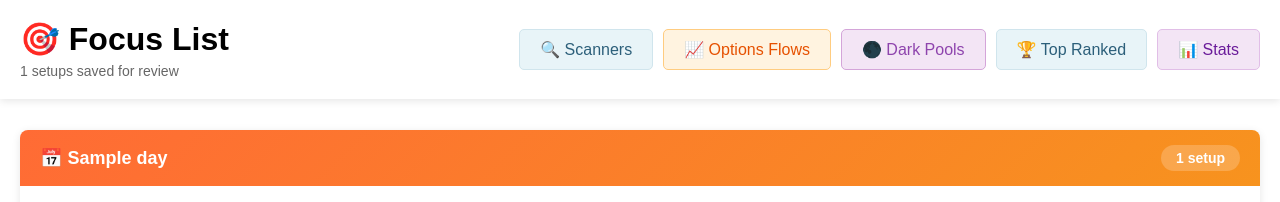
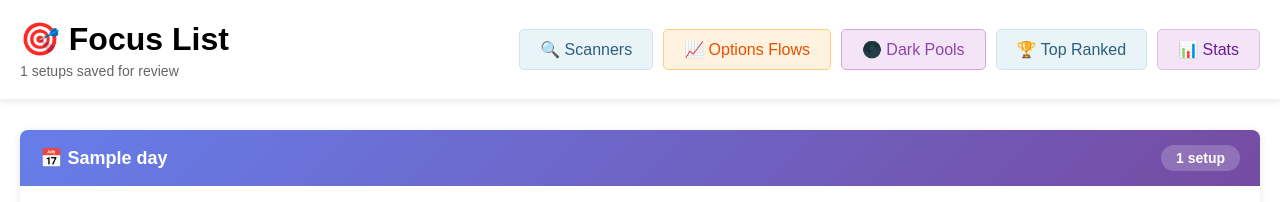
Before and after one commit to GeorgeHategan/bboScannerView, a Python web app: template templates/focus_list.html in a window 1280 px wide. Shown: the top 202 px of the page. Run offline with Jinja, Linux system fonts and the light colour scheme; the template is opened without the code that fills it: most values are stand-ins (such as "Sample title", 1, 10 or a date in 2020); some libraries are stand-ins or nearby versions.

Commit message:
Change focus list date header to subtle purple gradient

```diff
--- a/templates/focus_list.html
+++ b/templates/focus_list.html
@@ -37,7 +37,7 @@
             overflow: hidden;
         }
         .day-header {
-            background: linear-gradient(135deg, #ff6b35 0%, #f7931e 100%);
+            background: linear-gradient(135deg, #667eea 0%, #764ba2 100%);
             color: white;
             padding: 15px 20px;
             font-weight: bold;
```
